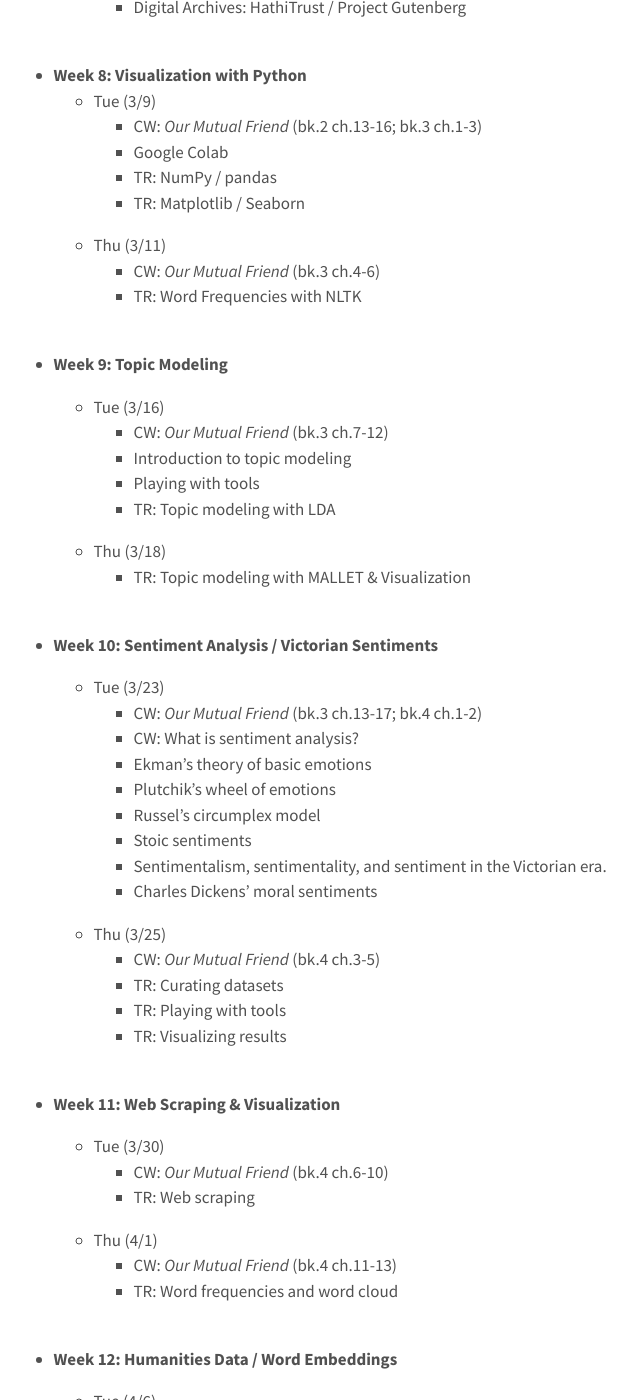
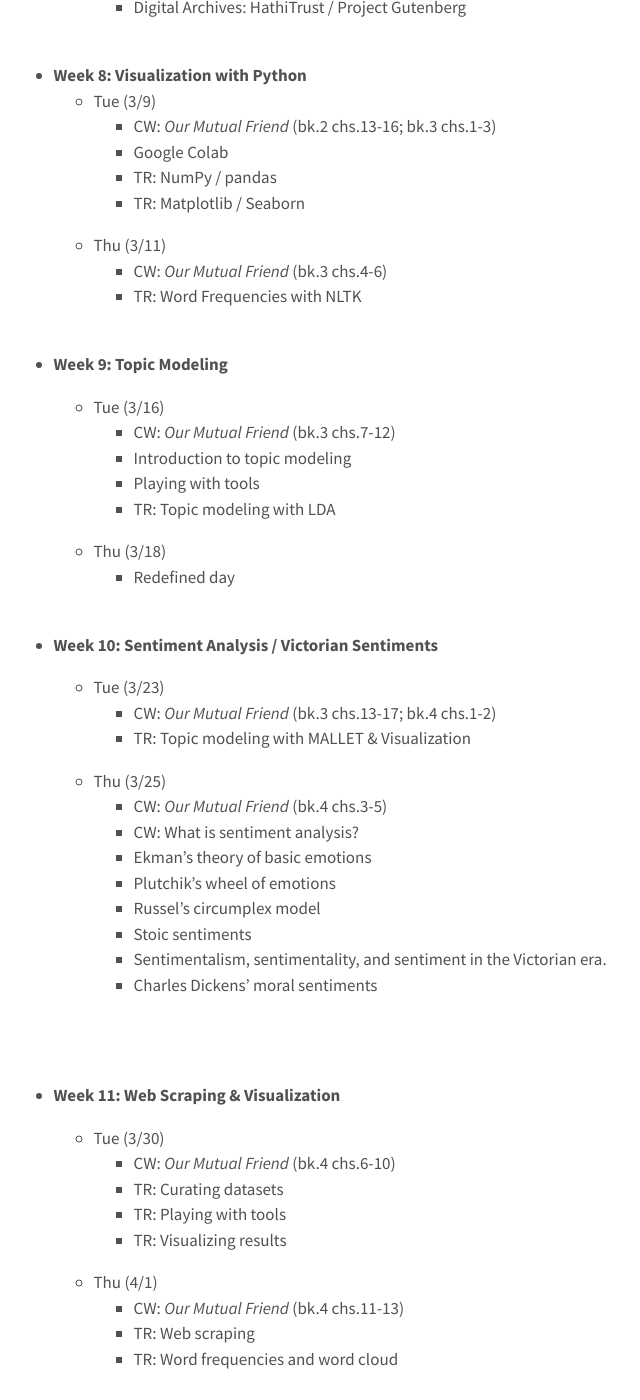
Before and after one commit to elibooklover/ENGL304-Spring2021, a Jekyll site: the page built from syllabus.md, in a window 1280 px wide and 1400 px high, scrolled down 8654 px. Shown: the whole window, without its empty margins (329-969 px from the left). Built offline with Jekyll 4.4.1, drawn with Linux system fonts in a browser that asks for light colours; some of the changed text lies outside the part shown.

Commit message:
Syllabus

```diff
--- a/syllabus.md
+++ b/syllabus.md
@@ -177,13 +177,13 @@ The course schedule is subject to changes. <br>
 * <b>Week 4: Word Frequencies II</b>
 
   * Tue (2/9)
-    * CW: <i>Our Mutual Friend</i> (bk.1 ch.9-13)
+    * CW: <i>Our Mutual Friend</i> (bk.1 chs.9-13)
     *	TR: Word clouds with R
     * TR: Word frequencies with Python (NLTK)
 
   * Thu (2/11)
     * Guest Speaker: Quinn Dombrowski (Stanford University)
-    *	CW: <i>Our Mutual Friend</i> (bk.1 ch.14-17; bk.2 ch.1-4)
+    *	CW: <i>Our Mutual Friend</i> (bk.1 chs.14-17; bk.2 chs.1-4)
     * TR: Word frequencies with Python (NLTK)
 <br>
 <br>
@@ -212,8 +212,8 @@ The course schedule is subject to changes. <br>
 
   * Tue (3/2) - <b>Texas Independance Day (NO CLASS)</b>
   * Thu (3/4)
-    *	CW: <i>Our Mutual Friend</i> (bk.2 ch.5-9)
-    *	CW: <i>Our Mutual Friend</i> (bk.2 ch.10-12)
+    *	CW: <i>Our Mutual Friend</i> (bk.2 chs.5-9)
+    *	CW: <i>Our Mutual Friend</i> (bk.2 chs.10-12)
     * Introduction to OCR
     *	Lab: OCR apps / programs
     *	Digital Archives: HathiTrust / Project Gutenberg
@@ -222,13 +222,13 @@ The course schedule is subject to changes. <br>
 
 * <b>Week 8: Visualization with Python</b>
   * Tue (3/9)
-    * CW: <i>Our Mutual Friend</i> (bk.2 ch.13-16; bk.3 ch.1-3)
+    * CW: <i>Our Mutual Friend</i> (bk.2 chs.13-16; bk.3 chs.1-3)
     * Google Colab
     *	TR: NumPy / pandas
     *	TR: Matplotlib / Seaborn
 
   * Thu (3/11)
-    *	CW: <i>Our Mutual Friend</i> (bk.3 ch.4-6)
+    *	CW: <i>Our Mutual Friend</i> (bk.3 chs.4-6)
     * TR: Word Frequencies with NLTK
 <br>
 <br>
@@ -236,19 +236,22 @@ The course schedule is subject to changes. <br>
 * <b>Week 9: Topic Modeling</b>
 
   * Tue (3/16)
-    *	CW: <i>Our Mutual Friend</i> (bk.3 ch.7-12)
+    *	CW: <i>Our Mutual Friend</i> (bk.3 chs.7-12)
     *	Introduction to topic modeling
     *	Playing with tools
     * TR: Topic modeling with LDA
   * Thu (3/18)
-    *	TR: Topic modeling with MALLET & Visualization
+    * Redefined day
 <br>
 <br>
 
 * <b>Week 10: Sentiment Analysis / Victorian Sentiments</b>
 
   * Tue (3/23)
-    *	CW: <i>Our Mutual Friend</i> (bk.3 ch.13-17; bk.4 ch.1-2)
+    *	CW: <i>Our Mutual Friend</i> (bk.3 chs.13-17; bk.4 chs.1-2)
+    *	TR: Topic modeling with MALLET & Visualization
+  * Thu (3/25)
+    *	CW: <i>Our Mutual Friend</i> (bk.4 chs.3-5)
     *	CW: What is sentiment analysis?
     *	Ekman’s theory of basic emotions
     *	Plutchik’s wheel of emotions
@@ -256,21 +259,20 @@ The course schedule is subject to changes. <br>
     *	Stoic sentiments
     *	Sentimentalism, sentimentality, and sentiment in the Victorian era.
     *	Charles Dickens’ moral sentiments
-  * Thu (3/25)
-    *	CW: <i>Our Mutual Friend</i> (bk.4 ch.3-5)
-    *	TR: Curating datasets
-    *	TR: Playing with tools
-    *	TR: Visualizing results
+
 <br>
 <br>
 
 * <b>Week 11: Web Scraping & Visualization</b>
 
   * Tue (3/30)
-    *	CW: <i>Our Mutual Friend</i> (bk.4 ch.6-10)
+    *	CW: <i>Our Mutual Friend</i> (bk.4 chs.6-10)
+    *	TR: Curating datasets
+    *	TR: Playing with tools
+    *	TR: Visualizing results
+  * Thu (4/1)
+    *	CW: <i>Our Mutual Friend</i> (bk.4 chs.11-13)
     *	TR: Web scraping
-  * Thu (4/1)
-    *	CW: <i>Our Mutual Friend</i> (bk.4 ch.11-13)
     *	TR: Word frequencies and word cloud
 <br>
 <br>
@@ -278,7 +280,7 @@ The course schedule is subject to changes. <br>
 * <b>Week 12: Humanities Data / Word Embeddings</b>
 
   * Tue (4/6)
-    *	CW: <i>Our Mutual Friend</i> (bk.4 ch.14-17)
+    *	CW: <i>Our Mutual Friend</i> (bk.4 chs.14-17)
     *	Humanities dataset projects
     *	Kaggle
     *	Google Dataset Search
```
Also changed, not shown: other parts of syllabus.md (+1 -1 lines).
